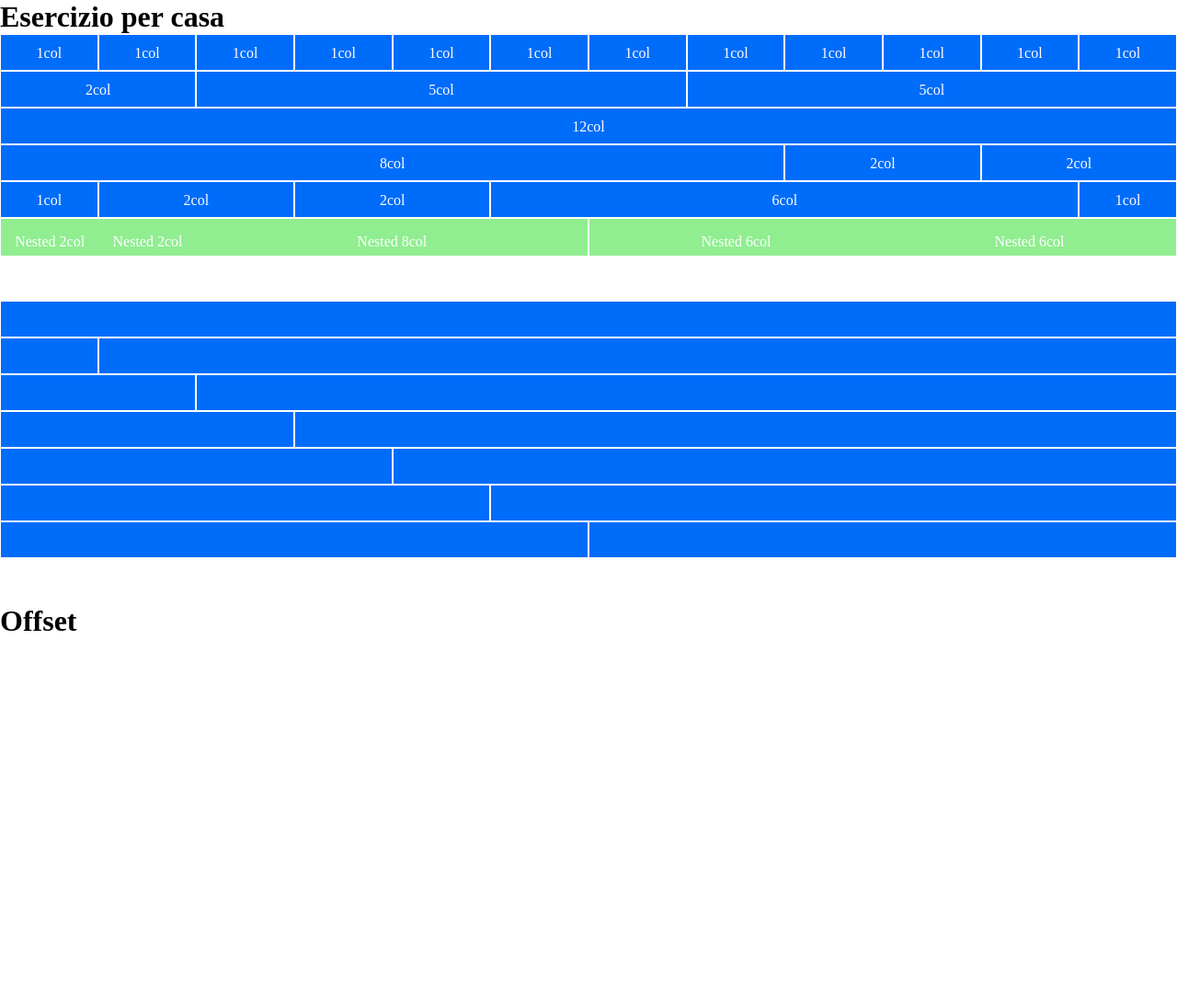
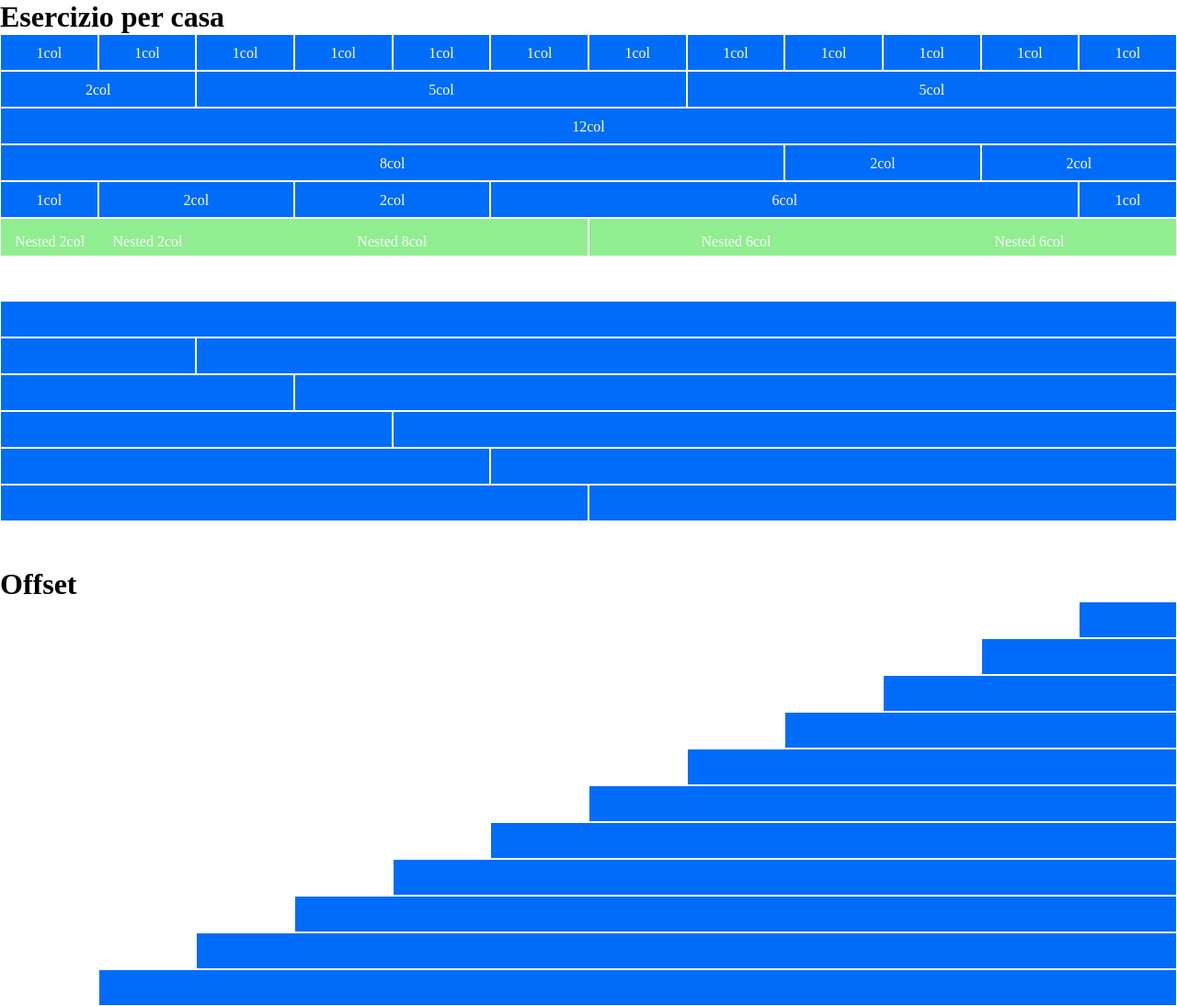
Before and after one commit to Gabri1391/html-css-12bool, a plain HTML site: page index.html in a window 1280 px wide. Shown: the whole page at 92% size. Before the commit the page ends 800 px from the top, so only its background shows below. Drawn offline with Linux system fonts and the light colour scheme.

Commit message:
added offset

```diff
--- a/index.html
+++ b/index.html
@@ -26,18 +26,33 @@
         <div class="col-1">1col</div>
         <div class="col-1">1col</div>
         <div class="col-1">1col</div>
+    </div>
+
+    <div class="row">
         <div class="col-2">2col</div>
         <div class="col-5">5col</div>
         <div class="col-5">5col</div>
+    </div>
+
+    <div class="row">
         <div class="col-12">12col</div>
+    </div>
+
+    <div class="row">
         <div class="col-8">8col</div>
         <div class="col-2">2col</div>
         <div class="col-2">2col</div>
+    </div>
+
+    <div class="row">
         <div class="col-1">1col</div>
         <div class="col-2">2col</div>
         <div class="col-2">2col</div>
         <div class="col-6">6col</div>
         <div class="col-1">1col</div>
+    </div>
+
+    <div class="row">
         <div class="col-6">
             <div class="row">
                 <div class="col-2">
@@ -59,16 +74,34 @@
     <!-- Seconda row -->
     <div class="row mt50">
         <div class="col-12"></div>
+    </div>
+
+    <div class="row"></div>
         <div class="col-1"></div>
         <div class="col-11"></div>
+    </div>
+
+    <div class="row">
         <div class="col-2"></div>
         <div class="col-10"></div>
+    </div>
+
+    <div class="row">
         <div class="col-3"></div>
         <div class="col-9"></div>
+    </div>
+
+    <div class="row">
         <div class="col-4"></div>
         <div class="col-8"></div>
+    </div>
+
+    <div class="row">
         <div class="col-5"></div>
         <div class="col-7"></div>
+    </div>
+
+    <div class="row">
         <div class="col-6"></div>
         <div class="col-6"></div>
     </div>
@@ -76,7 +109,47 @@
     <!-- Terza row -->
     <h1 class="mt50">Offset</h1>
     <div class="row">
-        <div class=" offset-11 col-1"></div>
+        <div class="col-1 offset-11"></div>
+    </div>
+
+    <div class="row">
+        <div class="col-2 offset-10"></div>
+    </div>
+
+    <div class="row">
+        <div class="col-3 offset-9"></div>
+    </div>
+
+    <div class="row">
+        <div class="col-4 offset-8"></div>
+    </div>
+
+    <div class="row">
+        <div class="col-5 offset-7"></div>
+    </div>
+
+    <div class="row">
+        <div class="col-6 offset-6"></div>
+    </div>
+
+    <div class="row">
+        <div class="col-7 offset-5"></div>
+    </div>
+
+    <div class="row">
+        <div class="col-8 offset-4"></div>
+    </div>
+
+    <div class="row">
+        <div class="col-9 offset-3"></div>
+    </div>
+
+    <div class="row">
+        <div class="col-10 offset-2"></div>
+    </div>
+
+    <div class="row">
+        <div class="col-11 offset-1"></div>
     </div>
 
 </body>
```
